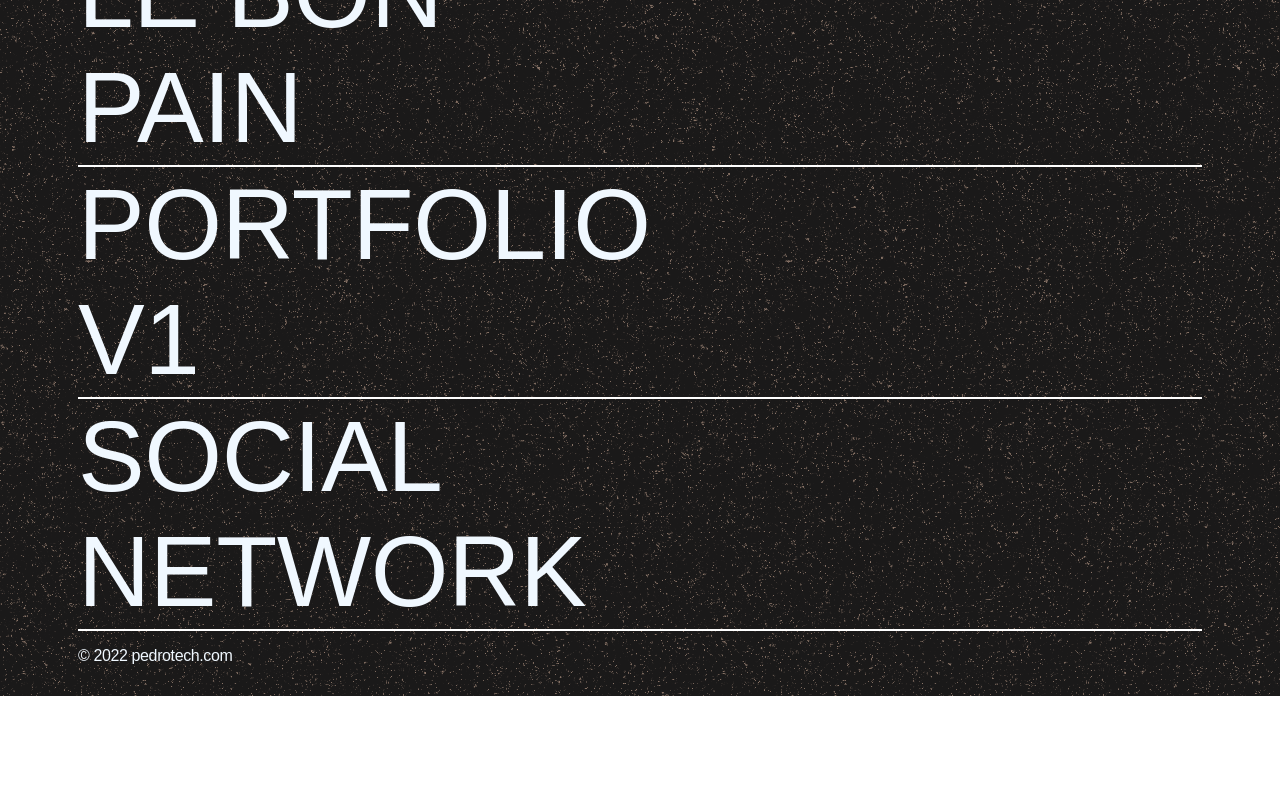
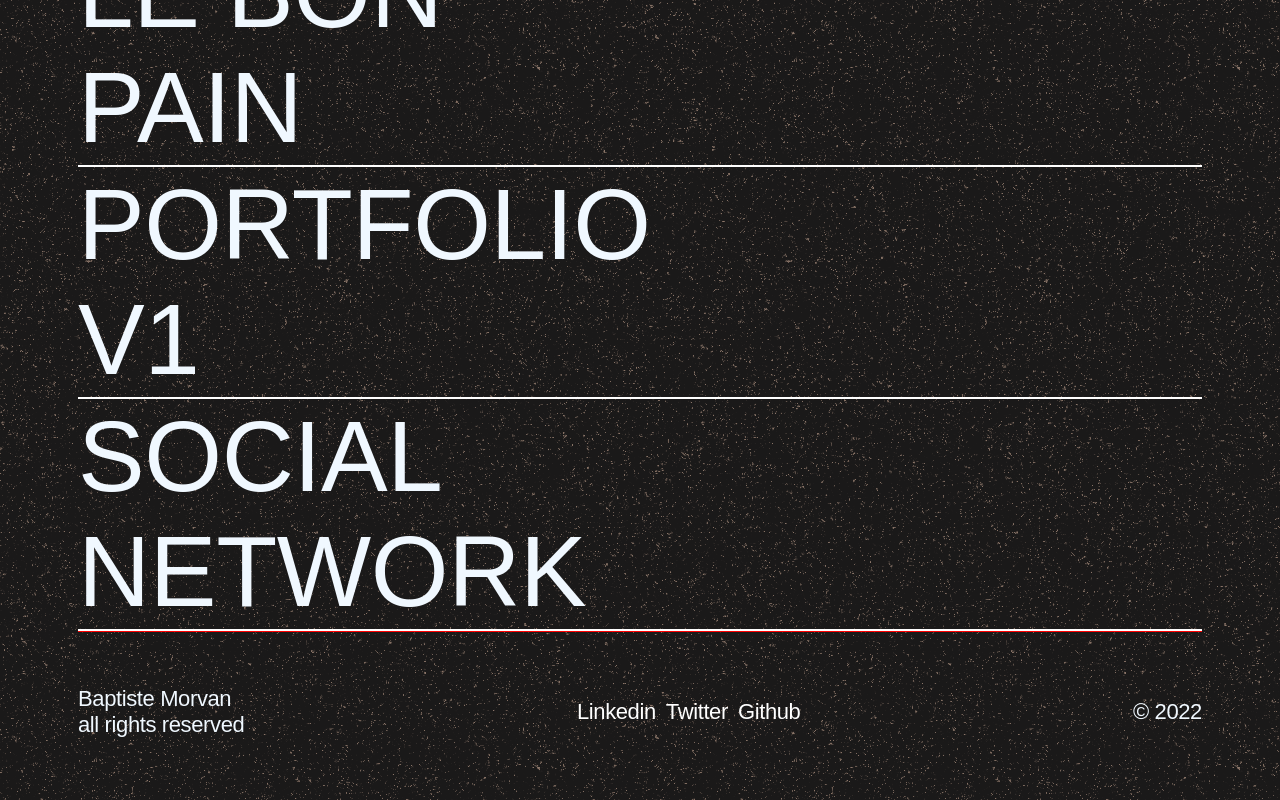
Before and after one commit to BaptisteM44/PortfolioV2, a React (Create React App) app: page /projects in a window 1280 px wide. Shown: the part 377-1177 px from the top of the page. Before the commit the page ends 1073 px from the top, so only its background shows below. Built offline with nearby package versions, Linux system fonts and the light colour scheme; a web font is replaced by a local one.

Commit message:
about page

```diff
--- a/src/components/Footer.js
+++ b/src/components/Footer.js
@@ -3,9 +3,20 @@
 
 function Footer() {
   return (
-    <div className="footer">
-      <p> &copy; 2022 pedrotech.com</p>
-    </div>
+    <section className="footer">
+      <div className="footer_name">
+        <p>Baptiste Morvan</p>
+        <p>all rights reserved</p>
+      </div>
+      <div className="footer_link">
+        <a className="footer_link_item" target="_blank" href="https://www.linkedin.com/in/baptiste-morvan-88894391">Linkedin</a>
+        <a className="footer_link_item" target="_blank" href="https://twitter.com/baptir">Twitter</a>
+        <a className="footer_link_item" target="_blank" href="https://github.com/BaptisteM44">Github</a>
+      </div>
+      <div className="footer_law">
+        <p> &copy; 2022</p>
+      </div>
+    </section>
   );
 }
 
--- a/src/styles/Footer.css
+++ b/src/styles/Footer.css
@@ -0,0 +1,25 @@
+.footer{
+    height: 20vh;
+    display: flex;
+    font-size: 22px;
+    font-weight: 300;
+    align-items: center;
+    justify-content: space-between;
+
+}
+p{
+    margin-block-start: 0em;
+    margin-block-end: 0em;
+}
+.footer_link{
+    display: flex;
+    justify-content: space-between;
+}
+.footer_link_item{
+    margin: 0 5px;
+    text-decoration: none;
+    color: white;
+}
+/* .footer_law{
+font-size: 22px;
+} */
--- a/src/styles/Home.css
+++ b/src/styles/Home.css
@@ -77,5 +77,5 @@
     width: 100%;
 }
 .contact{
-    height: 100vh;
+    height: 80vh;
 }
--- a/src/styles/Projects.css
+++ b/src/styles/Projects.css
@@ -26,6 +26,7 @@
     margin-block-start: 0px;
     margin-block-end: 0px;
     text-align: left;
+    font-weight: 300;
 }
 .bgImage{
     width: 0%;
```
